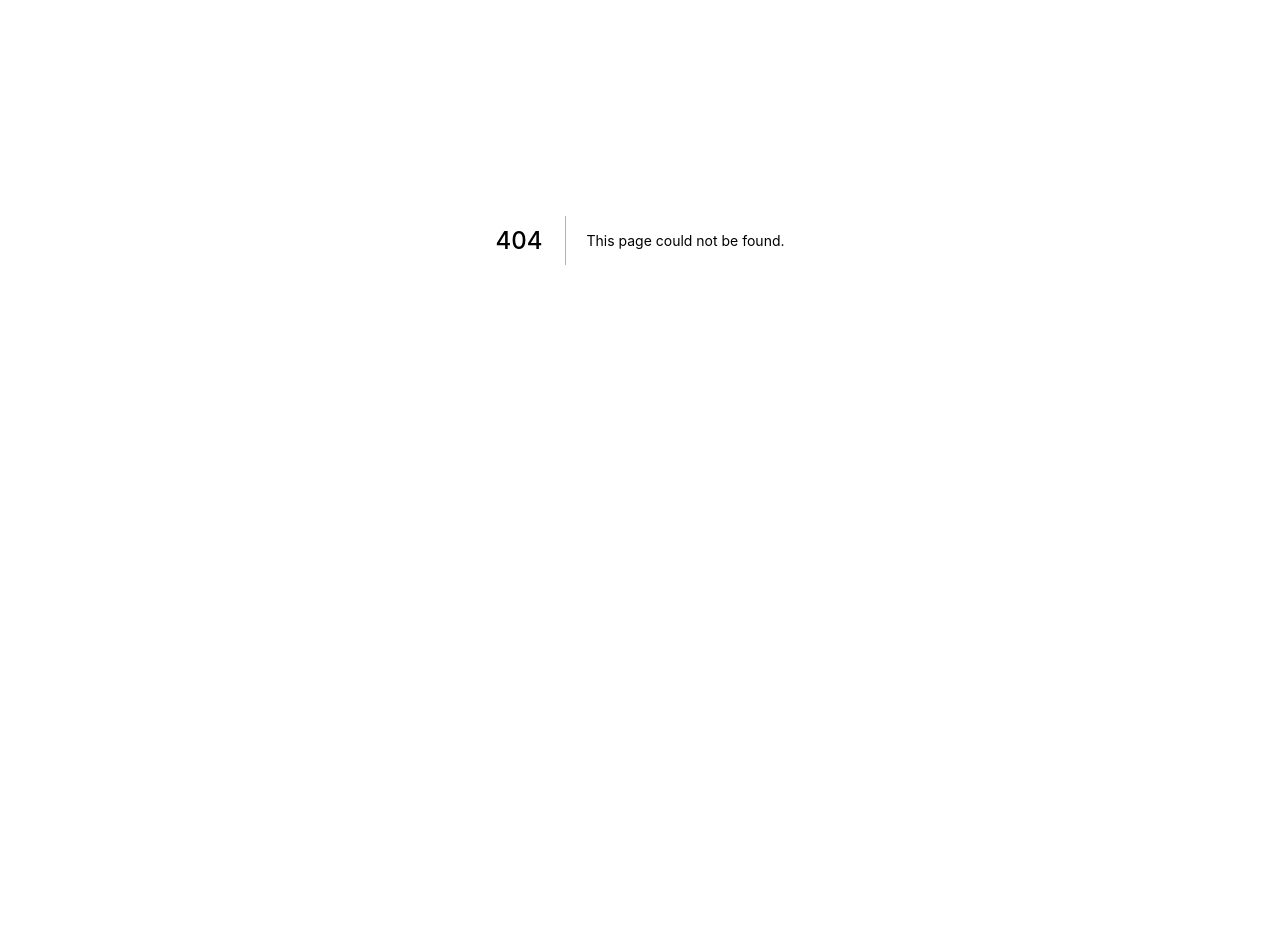
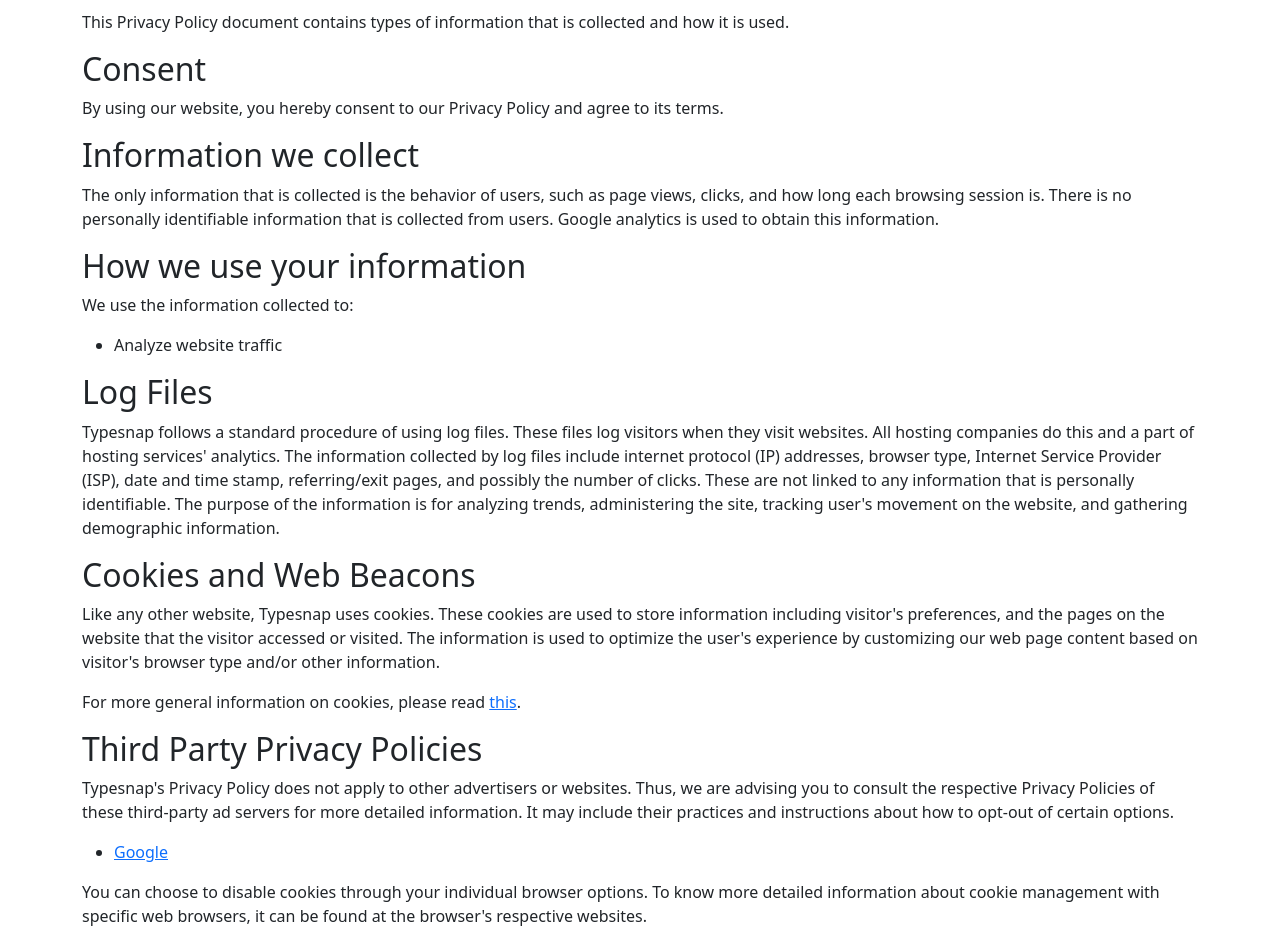
Before and after one commit to awoldt/React-Typing-Test, a Next.js app: page /privacy in a window 1280 px wide. Before the commit this address had no page. Shown: the part 160-1104 px from the top of the page. Before the commit the page ends 800 px from the top, so only its background shows below. Built offline with nearby package versions, Linux system fonts and the light colour scheme.

Commit message:
added google analytics

```diff
--- /dev/null
+++ b/pages/privacy.js
@@ -0,0 +1,106 @@
+import React from "react";
+import { Container } from "react-bootstrap";
+
+const privacy = () => {
+  return (
+    <Container>
+      <div style={{ marginBottom: "25px", marginTop: "25px" }}>
+        <a style={{ paddingLeft: "0px" }} href={"/"}>
+          Home
+        </a>
+      </div>
+
+      <h1>Privacy Policy</h1>
+      <p className="text-secondary">Last updated 2/28/2022</p>
+
+      <p>
+        This Privacy Policy document contains types of information that is
+        collected and how it is used.
+      </p>
+
+      <h2>Consent</h2>
+
+      <p>
+        By using our website, you hereby consent to our Privacy Policy and agree
+        to its terms.
+      </p>
+
+      <h2>Information we collect</h2>
+      <p>
+        The only information that is collected is the behavior of users, such as
+        page views, clicks, and how long each browsing session is. There is no
+        personally identifiable information that is collected from users. Google
+        analytics is used to obtain this information.
+      </p>
+
+      <h2>How we use your information</h2>
+
+      <p>We use the information collected to:</p>
+
+      <ul>
+        <li>Analyze website traffic</li>
+      </ul>
+
+      <h2>Log Files</h2>
+
+      <p>
+        Typesnap follows a standard procedure of using log files. These files log
+        visitors when they visit websites. All hosting companies do this and a
+        part of hosting services&apos; analytics. The information collected by
+        log files include internet protocol (IP) addresses, browser type,
+        Internet Service Provider (ISP), date and time stamp, referring/exit
+        pages, and possibly the number of clicks. These are not linked to any
+        information that is personally identifiable. The purpose of the
+        information is for analyzing trends, administering the site, tracking
+        user&apos;s movement on the website, and gathering demographic
+        information.
+      </p>
+
+      <h2>Cookies and Web Beacons</h2>
+
+      <p>
+        Like any other website, Typesnap uses cookies. These cookies are used to
+        store information including visitor&apos;s preferences, and the pages on
+        the website that the visitor accessed or visited. The information is
+        used to optimize the user&apos;s experience by customizing our web page
+        content based on visitor&apos;s browser type and/or other information.
+      </p>
+
+      <p>
+        For more general information on cookies, please read{" "}
+        <a href="https://en.wikipedia.org/wiki/HTTP_cookie">this</a>.
+      </p>
+
+      <h2>Third Party Privacy Policies</h2>
+
+      <p>
+        Typesnap&apos;s Privacy Policy does not apply to other advertisers or
+        websites. Thus, we are advising you to consult the respective Privacy
+        Policies of these third-party ad servers for more detailed information.
+        It may include their practices and instructions about how to opt-out of
+        certain options.{" "}
+      </p>
+
+      <ul>
+        <li>
+          <a
+            href="https://policies.google.com/privacy?hl=en-US"
+            rel="noreferrer"
+            target={"_blank"}
+          >
+            Google
+          </a>
+        </li>
+      </ul>
+
+      <p>
+        You can choose to disable cookies through your individual browser
+        options. To know more detailed information about cookie management with
+        specific web browsers, it can be found at the browser&apos;s respective
+        websites.
+      </p>
+    </Container>
+  );
+};
+
+export default privacy;
```
Also changed, not shown: components/MobileRandomWordsBox.js (+13 -1 lines), pages/index.js (+29 -1 lines).
